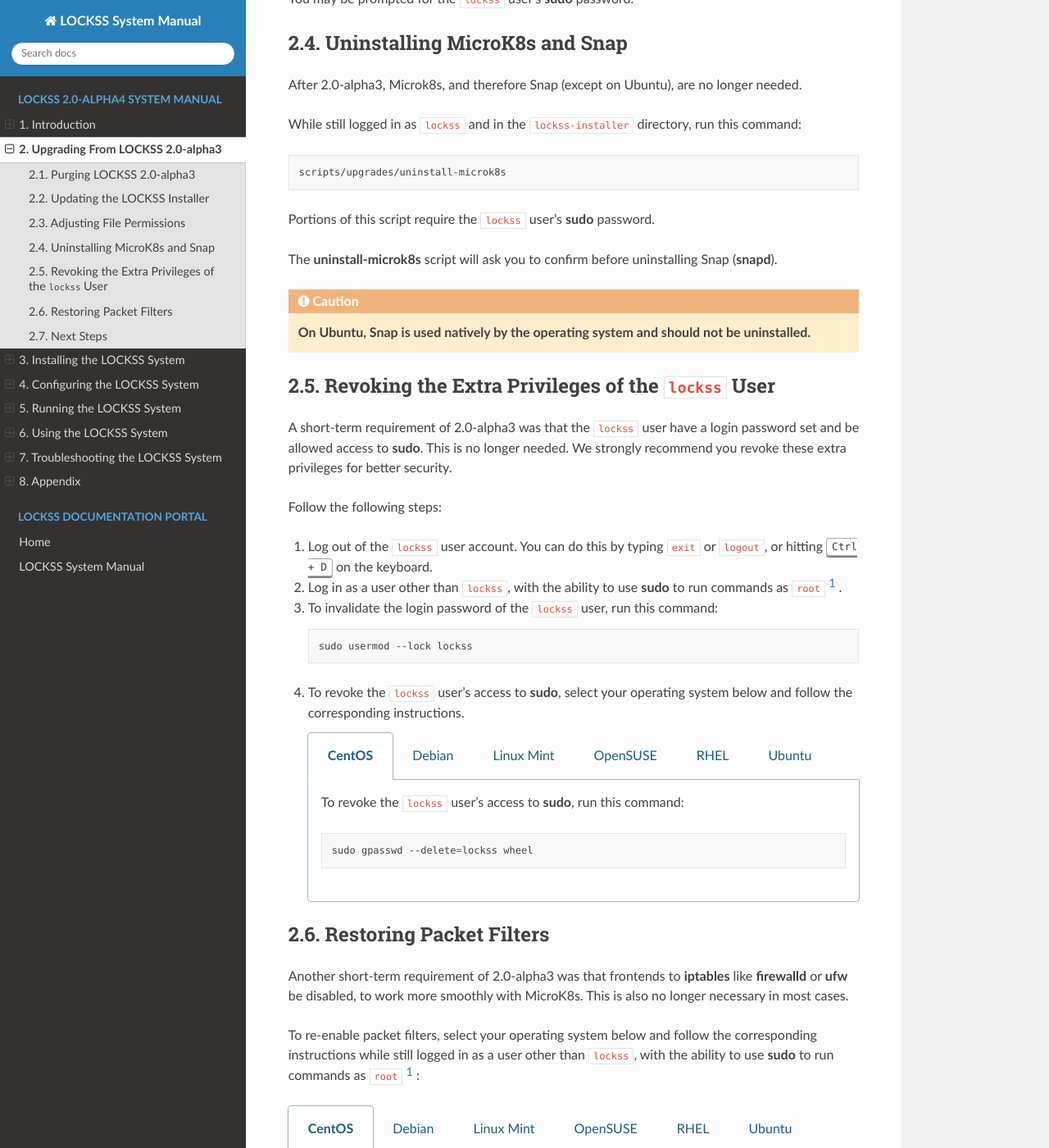
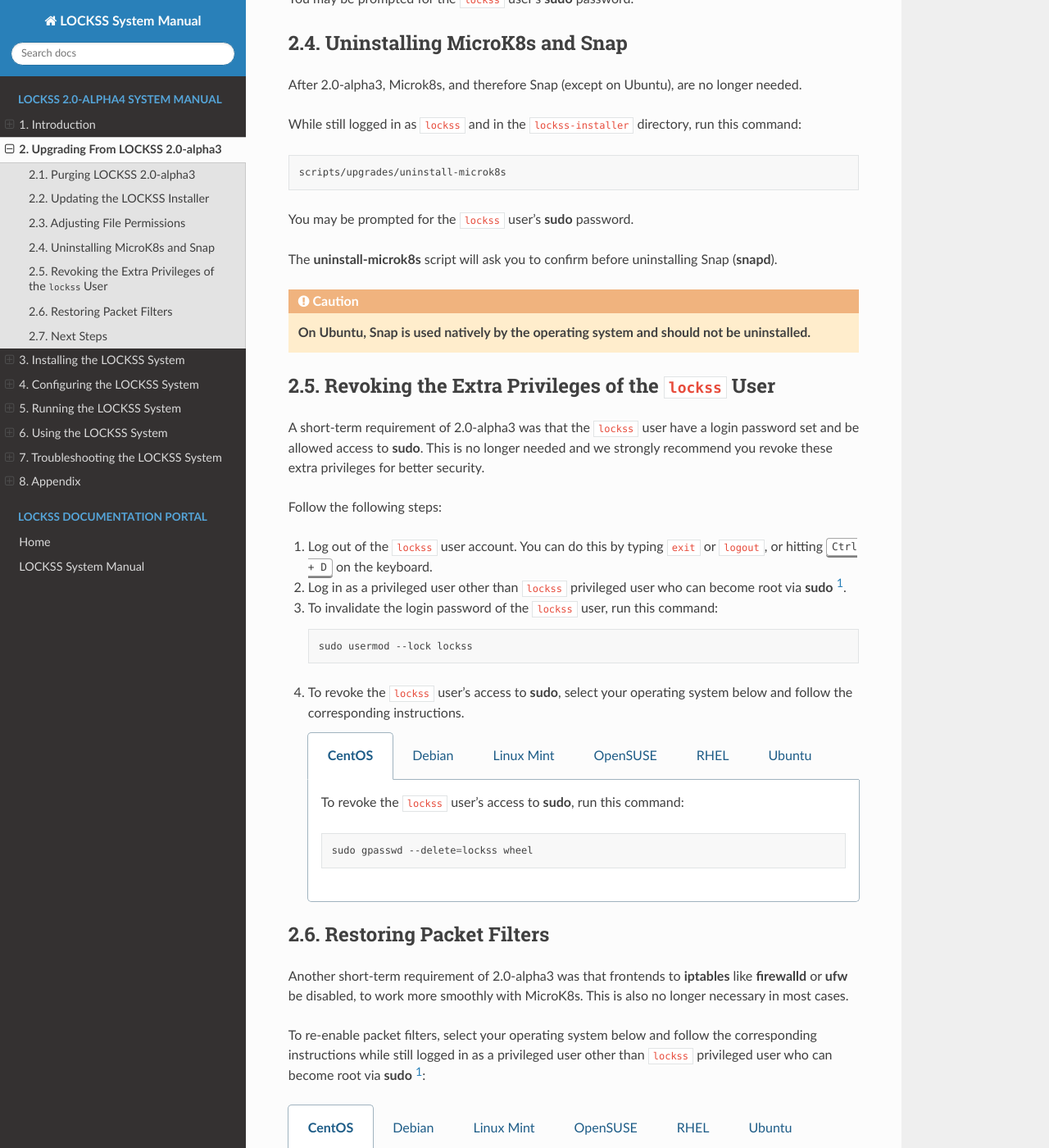
Before and after one commit to lockss/lockss-rtd-manual, a Sphinx documentation site: the page built from docs/upgrading/index.rst, in a window 1280 px wide and 1400 px high, scrolled down 1412 px. Shown: the whole window at 82% size. Built offline with Sphinx 7.4.7 and the Read the Docs theme 2.0.0, drawn with Linux system fonts in a browser that asks for light colours; some of the changed text lies outside the part shown.

Commit message:
Cosmetic.

```diff
--- a/docs/appendix/index.rst
+++ b/docs/appendix/index.rst
@@ -2,7 +2,7 @@
 Appendix
 ========
 
-This appendix contains additional pages of information about the LOCKSS system.
+This appendix contains pages of additional information about the LOCKSS system.
 
 .. toctree::
    :caption: Chapter Overview
--- a/docs/configuring.rst
+++ b/docs/configuring.rst
@@ -18,7 +18,7 @@ Some notes about using :program:`configure-lockss`:
 
 *  Password prompts will not display the previous value but can still be left unchanged with :kbd:`Enter`.
 
-.. contents:: Section Overview
+.. contents:: Chapter Overview
    :local:
    :depth: 1
 
--- a/docs/upgrading/index.rst
+++ b/docs/upgrading/index.rst
@@ -66,7 +66,7 @@ While still logged in as ``lockss`` and in the :file:`lockss-installer` director
 
    scripts/upgrades/uninstall-microk8s
 
-Portions of this script require the ``lockss`` user's :program:`sudo` password.
+You may be prompted for the ``lockss`` user's :program:`sudo` password.
 
 The :program:`uninstall-microk8s` script will ask you to confirm before uninstalling Snap (:program:`snapd`).
 
@@ -78,13 +78,13 @@ The :program:`uninstall-microk8s` script will ask you to confirm before uninstal
 Revoking the Extra Privileges of the ``lockss`` User
 ----------------------------------------------------
 
-A short-term requirement of 2.0-alpha3 was that the ``lockss`` user have a login password set and be allowed access to :program:`sudo`. This is no longer needed. We strongly recommend you revoke these extra privileges for better security.
+A short-term requirement of 2.0-alpha3 was that the ``lockss`` user have a login password set and be allowed access to :program:`sudo`. This is no longer needed and we strongly recommend you revoke these extra privileges for better security.
 
 Follow the following steps:
 
 1. Log out of the ``lockss`` user account. You can do this by typing ``exit`` or ``logout``, or hitting :kbd:`Ctrl + D` on the keyboard.
 
-2. Log in as a user other than ``lockss``, with the ability to use :program:`sudo` to run commands as ``root`` [#fn1]_ .
+2. Log in as a privileged user other than ``lockss`` privileged user who can become root via :program:`sudo` [#fnprivileged]_.
 
 3. To invalidate the login password of the ``lockss`` user, run this command:
 
@@ -126,7 +126,7 @@ Restoring Packet Filters
 
 Another short-term requirement of 2.0-alpha3 was that frontends to :program:`iptables` like :program:`firewalld` or :program:`ufw` be disabled, to work more smoothly with MicroK8s. This is also no longer necessary in most cases.
 
-To re-enable packet filters, select your operating system below and follow the corresponding instructions while still logged in as a user other than ``lockss``, with the ability to use :program:`sudo` to run commands as ``root`` [#fn1]_ :
+To re-enable packet filters, select your operating system below and follow the corresponding instructions while still logged in as a privileged user other than ``lockss`` privileged user who can become root via :program:`sudo` [#fnprivileged]_:
 
 .. tabs::
 
@@ -168,4 +168,6 @@ Then simply continue following the manual from the :doc:`/installing/k3s` sectio
 
 .. rubric:: Footnotes
 
-.. [#fn1] Alternatively, you can log in as ``root``, in which case you can issue all commands without the leading :program:`sudo`.
+.. [#fnprivileged]
+
+   See :doc:`/appendix/privileged`.
```
Also changed, not shown: other parts of docs/upgrading/index.rst (+1 -1 lines).
